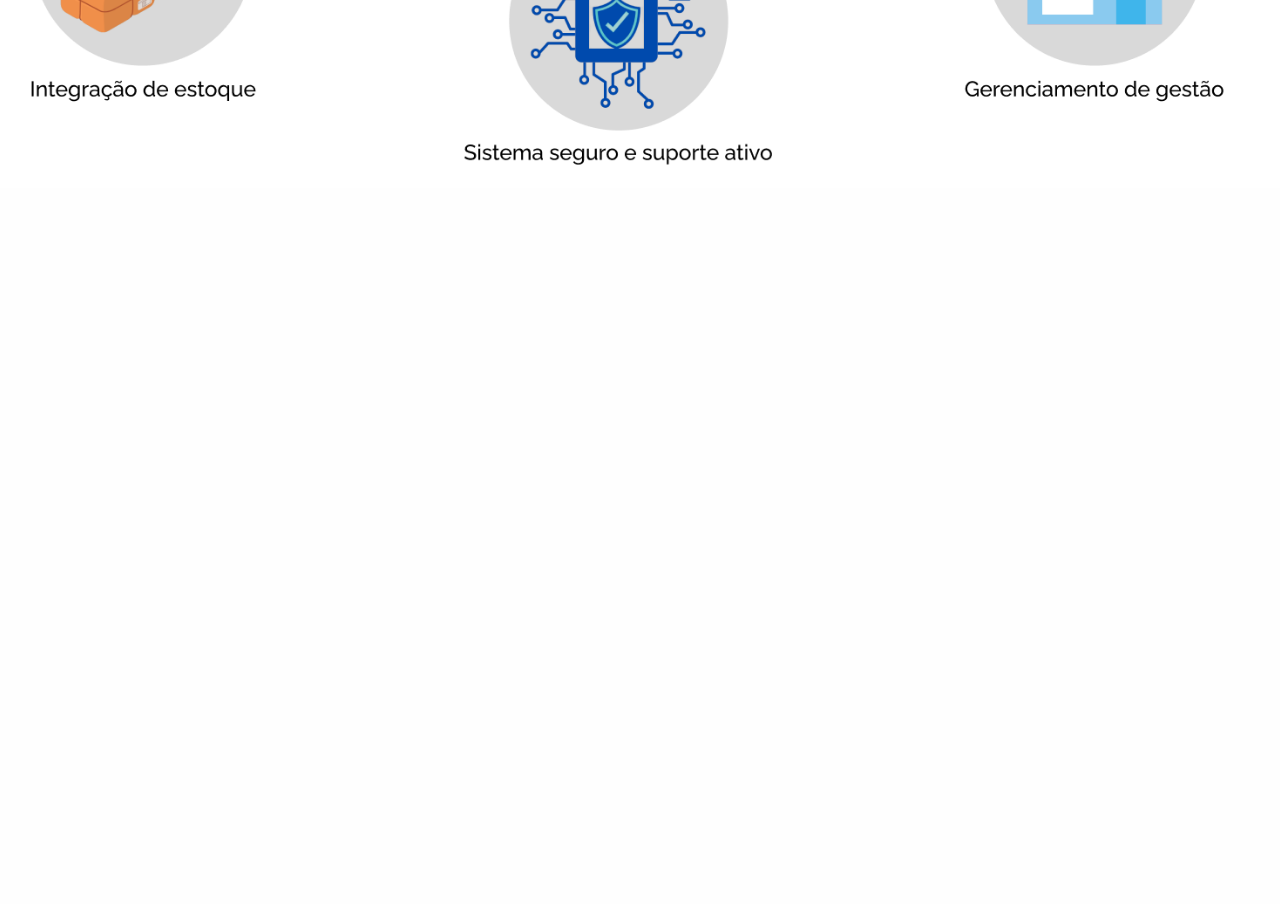
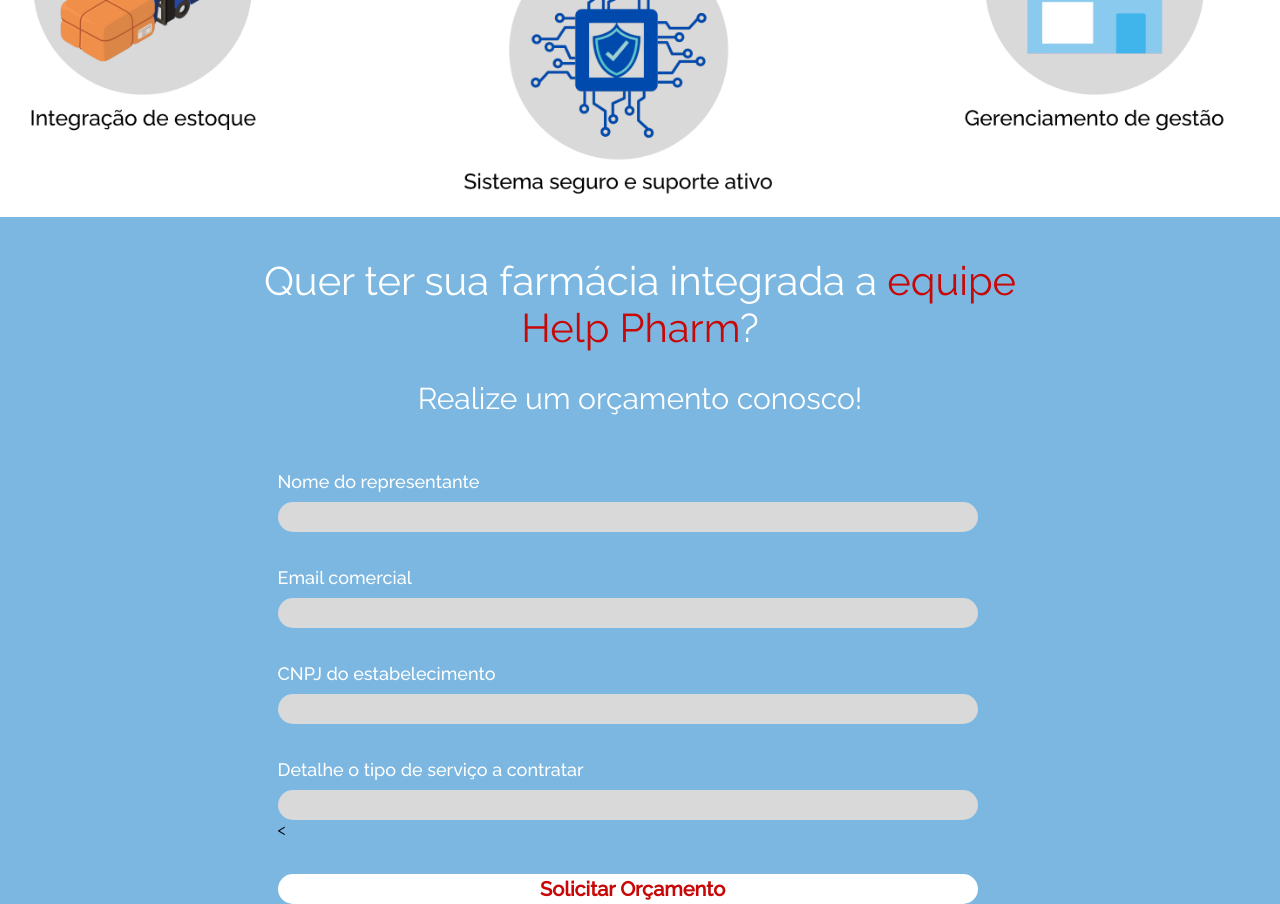
Before and after one commit to Samfaria2002/WebsitePharmacyProject, a Flask app: page /home in a window 1280 px wide. Shown: the part 1840-2744 px from the top of the page. Before the commit the page ends 2005 px from the top, so only its background shows below. Run offline with Flask 2, Linux system fonts and the light colour scheme; some libraries are stand-ins or nearby versions.

Commit message:
Iniciado form site web

```diff
--- a/mysite/static/stylesheet/home.css
+++ b/mysite/static/stylesheet/home.css
@@ -83,6 +83,14 @@ nav.nav-cabecalho > ul > li > a{
     text-decoration: none;
 }
 
+nav.nav-cabecalho > ul > li > a:hover{
+    text-decoration: underline;
+}
+
+nav.nav-cabecalho > ul > li > a:active{
+    color: #c80707;
+}
+
 #box-entrar{
     background-color: white;
     border-radius: 15px;
@@ -98,6 +106,10 @@ nav.nav-cabecalho > ul > li:nth-child(4) > a{
     position: absolute;
     top: 15px;
     right: 27px;
+}
+
+nav.nav-cabecalho > ul > li:nth-child(4) > a:hover{
+    text-decoration: none;
 }
 
 /*Menu mobile*/
@@ -135,10 +147,11 @@ nav.nav-mobile a{
 /*Div main-description*/
 
 .main-description{
-    margin-top: 73px;
+    margin-top: 0;
 }
 
 .main-description > p{
+    margin-top: 15vh;
     color: white;
     font-style: normal;
     font-weight: 400;
@@ -230,7 +243,7 @@ div.grid-topics > div > p{
     text-align: end;
     font-style: normal;
     font-weight: 400;
-    font-size: 50px;
+    font-size: 45px;
 }
 
 .grid > div:nth-child(2){
@@ -274,9 +287,85 @@ section.diagram > div > img{
     width: 60%;
     position: relative;
 }
+
+
+/*Section Form*/
+
+.form-section{
+    background-color: #7bb7e0;
+    padding-top: 30px;
+}
+
+.form-title{
+    text-align: center;
+    margin-bottom: 10px;
+}
+
+.form-title > span,p{
+    color: white;
+}
+
+.form-title > span{
+    font-size: 40px;
+}
+
+.form-title > p{
+    margin-top: 30px;
+    font-size: 30px;
+}
+
+.form-box{
+    max-width: 700px;
+}
+
+.form-box > form{
+    margin: 0;
+    display: flex;
+    transform: translate(36%, 0%);
+    flex-direction: column;
+}
+
+.form-box > form > label{
+    color: white;
+    margin-top: 35px;
+    margin-bottom: 10px;
+    font-size: 18px;
+    font-weight: 420;
+}
+
+.form-box > form > input,textarea{
+    height: 30px;
+    padding-left: 10px;
+    background-color: #d9d9d9;
+    border: none;
+    border-radius: 20px;
+    font-size: 17px;
+    outline: none;
+}
+
+.form-box > form > textarea{
+    resize: none;
+}
+
+.form-box > form > input:nth-child(9){
+    margin-top: 35px;
+    background-color: white !important;
+    color: #c80707;
+    font-weight: 600;
+    font-size: 20px;
+    cursor: pointer;
+}
+
 /*Responsive*/
 
 @media screen and (max-width: 1300px){
+
+    /*Section Main*/
+    .main-description > p{
+        margin-top: 15vh;
+        text-align: center;
+    }
+
     /*Section Diagram*/
 
     section.diagram > div > img{
--- a/mysite/templates/app/home.html
+++ b/mysite/templates/app/home.html
@@ -29,7 +29,7 @@
         <header id="header-fix">
             <section class="container">
                 <div class="logo">
-                    <a href="/"><img src="../../static/images/LogoBrancaTrabalhoHD.png"></a>
+                    <a href="home.html"><img src="../../static/images/LogoBrancaTrabalhoHD.png"></a>
                 </div>
                 <nav class="nav-cabecalho">
                     <ul>
@@ -71,7 +71,7 @@
 
         <section class="container">
             <div class="main-description">
-                <p>Veja remédios disponíveis e realize reservas de <p style="color: #c80707;">qualquer lugar e hora</p></p>
+                <p>Veja remédios disponíveis e realize reservas de <span style="color: #c80707;">qualquer lugar e hora</span></p>
             </div>
             <div class="grid-topics">
                 <div>
@@ -93,7 +93,7 @@
             </div><!--Div - Class grid-topics-->
             <div class="bttn-comece">
                 <div id="box-comece">
-                    <a href="">COMEÇE JÁ</a>
+                    <a href="#form-section">COMEÇE JÁ</a>
                 </div>
             </div>
         </section><!--Section - Class container-->
@@ -146,6 +146,27 @@
         </div>
     </section> <!--Section - Class diagram-->
 
+    <section class="form-section" id="form-section">
+        <div class="container">
+            <div class="form-title">
+                <span>Quer ter sua farmácia integrada a <span style="color: #c80707;">equipe<br> Help Pharm</span>?</span>
+                <p>Realize um orçamento conosco!</p>
+            </div>
+            <div class="form-box">
+                <form method="POST" action="">
+                    <label>Nome do representante</label>
+                    <input type="text" id="nome" name="nome" required>
+                    <label>Email comercial</label>
+                    <input type="text" id="email" name="email" required>
+                    <label>CNPJ do estabelecimento</label>
+                    <input type="number" id="cnpj" name="cnpj" required>
+                    <label>Detalhe o tipo de serviço a contratar</label>
+                    <textarea id="msg" name="msg" rows="4" cols="50"></textarea>
+                    <<input type="submit" value="Solicitar Orçamento">
+                </form>
+            </div>
+        </div>
+    </section>
     <!--Script menu mobile-->
     <script src="https://code.jquery.com/jquery-3.6.0.min.js"></script>
     <script>
```
